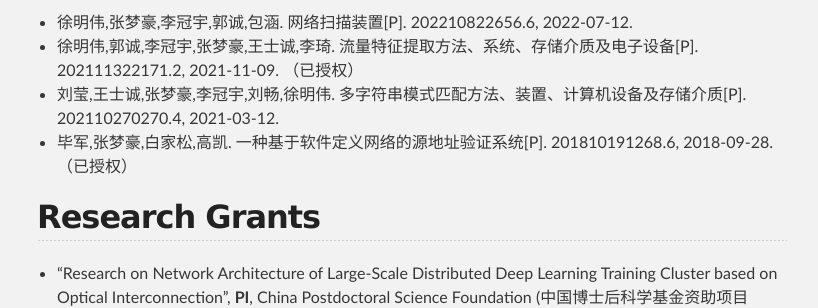
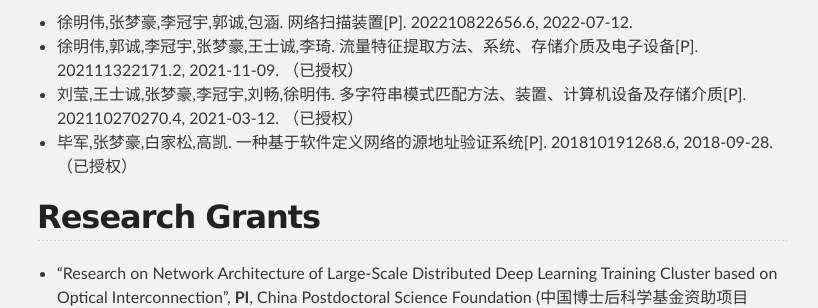
Before and after one commit to zhangmenghao/zhangmenghao.github.io, a Jekyll site: the page built from index.md, in a window 1280 px wide and 900 px high, scrolled down 3537 px. Shown: the part 176-484 px from the top of the window, without its empty margins (228-1046 px from the left). Built offline with Jekyll 4.4.1, drawn with Linux system fonts in a browser that asks for light colours.

Commit message:
Update patent

```diff
--- a/index.md
+++ b/index.md
@@ -118,7 +118,7 @@
 ## Patents
 * 徐明伟,张梦豪,李冠宇,郭诚,包涵. 网络扫描装置[P]. 202210822656.6, 2022-07-12.
 * 徐明伟,郭诚,李冠宇,张梦豪,王士诚,李琦. 流量特征提取方法、系统、存储介质及电子设备[P]. 202111322171.2, 2021-11-09. （已授权）
-* 刘莹,王士诚,张梦豪,李冠宇,刘畅,徐明伟. 多字符串模式匹配方法、装置、计算机设备及存储介质[P]. 202110270270.4, 2021-03-12.
+* 刘莹,王士诚,张梦豪,李冠宇,刘畅,徐明伟. 多字符串模式匹配方法、装置、计算机设备及存储介质[P]. 202110270270.4, 2021-03-12. （已授权）
 * 毕军,张梦豪,白家松,高凯. 一种基于软件定义网络的源地址验证系统[P]. 201810191268.6, 2018-09-28. （已授权）
 
 
```
